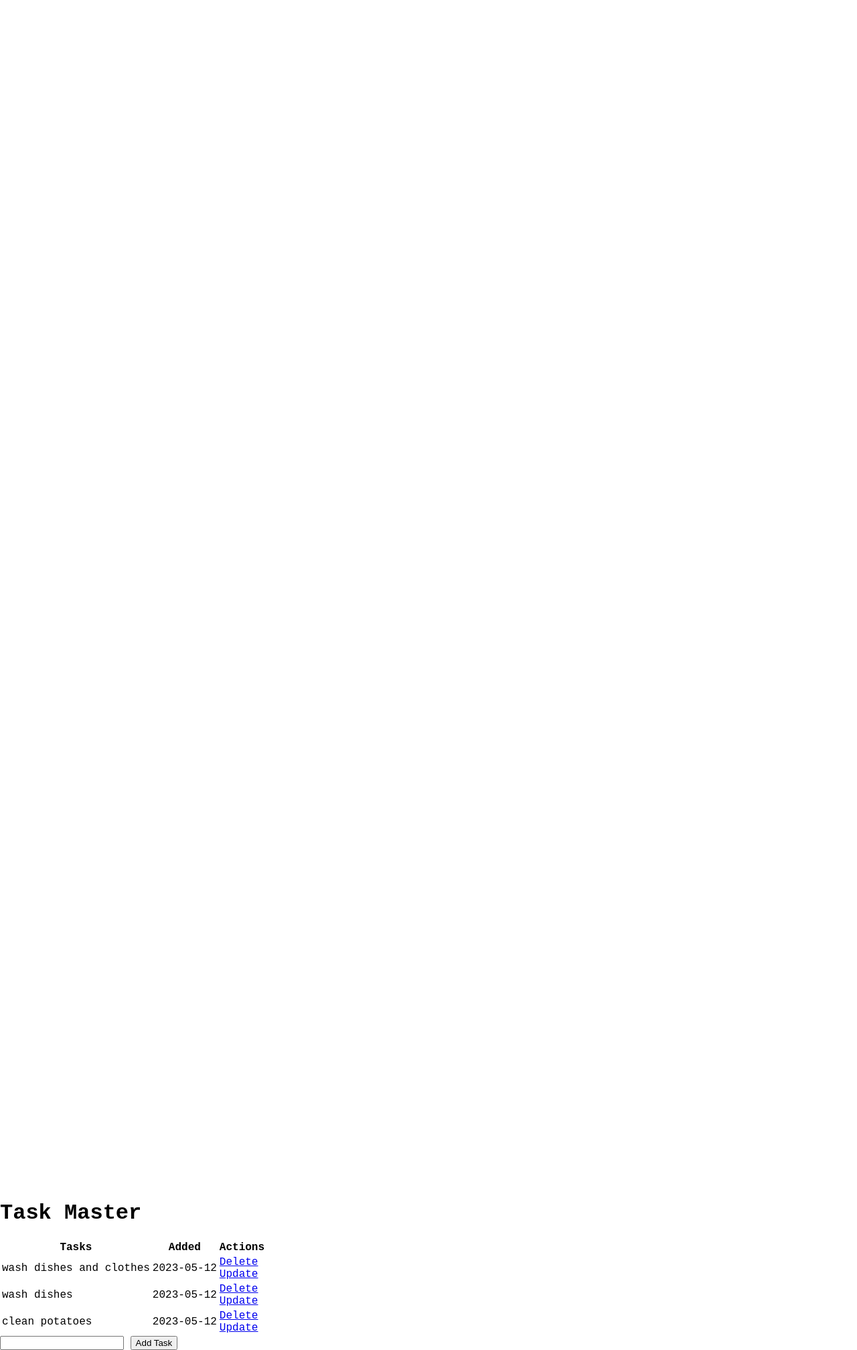
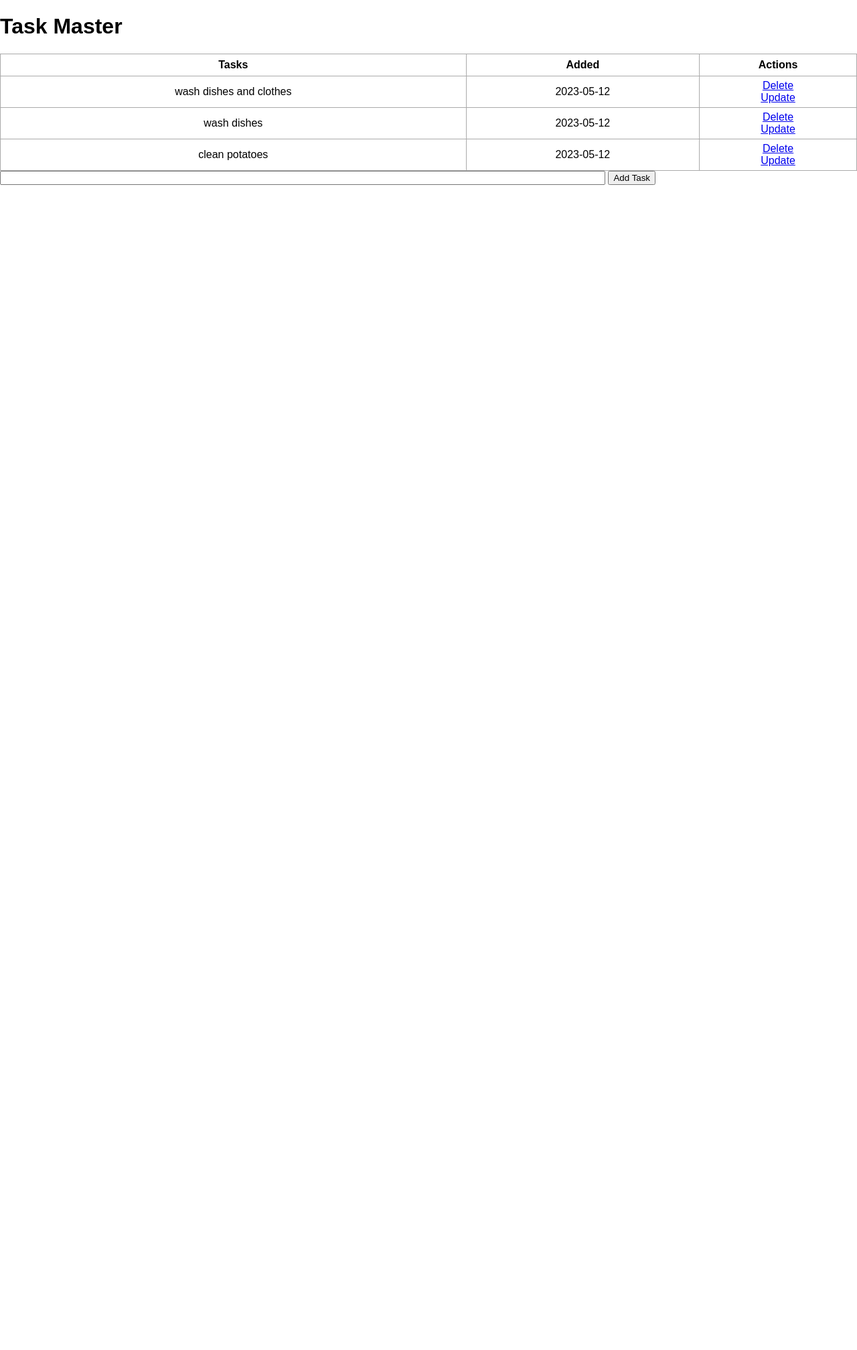
Before and after one commit to jothi-dev/flaskproject, a Flask app: template templates/index.html in a window 1280 px wide. Shown: the whole page at 67% size. After the commit the page ends 276 px from the top, so only its background shows below. Run offline with Flask 3, Linux system fonts and the light colour scheme; the template is opened without the code that fills it: values that come from a table or form of the project are taken from there, others are empty.

Commit message:
modified css

```diff
--- a/static/main.css
+++ b/static/main.css
@@ -1,9 +1,35 @@
-body{
+body {
     margin: 0;
-    font-family: 'Courier New', Courier, monospace;
+    font-family: sans-serif;
 }
 
-.content{
-    margin: 50%;
-    padding: 20%;
+.content {
+    margin: 0 auto;
+    width: 400px;
 }
+
+table, td, th {
+    border: 1px solid #aaa;
+}
+
+table {
+    border-collapse: collapse;
+    width: 100%;
+}
+
+th {
+    height: 30px;
+}
+
+td {
+    text-align: center;
+    padding: 5px;
+}
+
+.form {
+    margin-top: 20px;
+}
+
+#content {
+    width: 70%;
+}
--- a/templates/base.html
+++ b/templates/base.html
@@ -4,7 +4,7 @@
     <meta charset="UTF-8">
     <meta http-equiv="X-UA-Compatible" content="IE=edge">
     <meta name="viewport" content="width=device-width, initial-scale=1.0">
-    <link rel="stylesheet" href="{{ url_for('static', filename='css/main.css')}}">
+    <link rel="stylesheet" href="{{ url_for('static', filename='main.css')}}">
     {% block head %}{% endblock %}
 </head>
 <body>
```
Also changed, not shown: instance/test.db.
